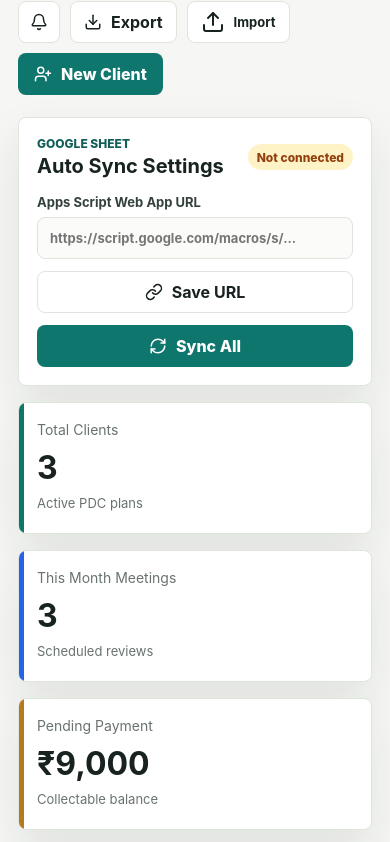
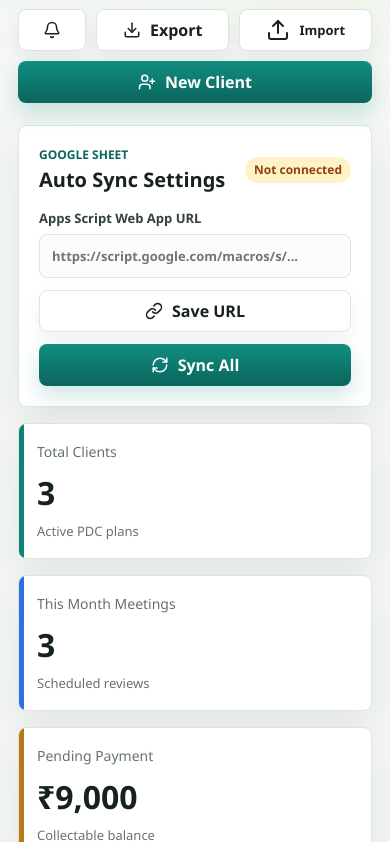
Before and after one commit to yogeshkukadiya92-stack/PDCdashboard, a plain HTML site: page index.html in a window 390 px wide. Shown: the part 254-1096 px from the top of the page. Drawn offline with nearby package versions, Linux system fonts and the light colour scheme.

Commit message:
Improve dashboard buttons save flow and UI polish

```diff
--- a/index.html
+++ b/index.html
@@ -4,7 +4,7 @@
     <meta charset="UTF-8" />
     <meta name="viewport" content="width=device-width, initial-scale=1.0" />
     <title>PDC Client Dashboard</title>
-    <link rel="stylesheet" href="./styles.css?v=20260622-6" />
+    <link rel="stylesheet" href="./styles.css?v=20260625-1" />
     <script src="https://unpkg.com/lucide@latest/dist/umd/lucide.min.js"></script>
   </head>
   <body>
@@ -135,7 +135,7 @@
             </button>
           </div>
 
-          <form id="clientForm" class="client-form">
+          <form id="clientForm" class="client-form" novalidate>
             <input type="hidden" id="clientId" />
 
             <label>
@@ -211,7 +211,7 @@
               <textarea id="notes" rows="3" placeholder="Diet focus, special condition, follow-up points"></textarea>
             </label>
 
-            <button class="primary-button full" type="submit" onclick="event.stopImmediatePropagation(); handleSubmit(event); return false;">
+            <button class="primary-button full" type="button" onclick="event.stopImmediatePropagation(); handleSubmit(event); return false;">
               <i data-lucide="save"></i>
               Save Client
             </button>
@@ -291,7 +291,7 @@
               <span class="badge" id="installmentTotal">₹0</span>
             </div>
 
-            <form id="paymentForm" class="payment-form">
+            <form id="paymentForm" class="payment-form" novalidate>
               <div class="field-row">
                 <label>
                   Date
@@ -317,7 +317,7 @@
                   <input id="paymentNote" placeholder="Receipt / reference" />
                 </label>
               </div>
-              <button class="primary-button full" type="submit" onclick="event.stopImmediatePropagation(); addPayment(event); return false;">
+              <button class="primary-button full" type="button" onclick="event.stopImmediatePropagation(); addPayment(event); return false;">
                 <i data-lucide="plus"></i>
                 Add Installment
               </button>
@@ -355,6 +355,6 @@
 
     <div class="toast" id="toast" role="status" aria-live="polite"></div>
 
-    <script src="./app.js?v=20260622-6"></script>
+    <script src="./app.js?v=20260625-1"></script>
   </body>
 </html>
--- a/styles.css
+++ b/styles.css
@@ -1,17 +1,18 @@
 :root {
   color-scheme: light;
-  --bg: #f6f7f4;
+  --bg: #f4f7f5;
   --surface: #ffffff;
-  --surface-soft: #f1f5ef;
-  --ink: #182321;
-  --muted: #69736d;
-  --line: #dde5dc;
-  --teal: #0f766e;
-  --teal-dark: #115e59;
-  --blue: #2563eb;
-  --amber: #b7791f;
-  --rose: #be123c;
-  --shadow: 0 18px 45px rgba(24, 35, 33, 0.09);
+  --surface-soft: #eef6f2;
+  --ink: #17211f;
+  --muted: #65736d;
+  --line: #dbe6df;
+  --teal: #0d8377;
+  --teal-dark: #0b655d;
+  --blue: #2f6fe4;
+  --amber: #b87918;
+  --rose: #c92b52;
+  --shadow: 0 18px 45px rgba(23, 33, 31, 0.08);
+  --shadow-soft: 0 8px 22px rgba(23, 33, 31, 0.06);
   --radius: 8px;
   --sidebar: 280px;
 }
@@ -27,9 +28,12 @@ html {
 body {
   margin: 0;
   min-height: 100vh;
-  background: var(--bg);
+  background:
+    linear-gradient(180deg, rgba(13, 131, 119, 0.08), rgba(13, 131, 119, 0) 280px),
+    radial-gradient(circle at top right, rgba(215, 242, 103, 0.16), transparent 360px),
+    var(--bg);
   color: var(--ink);
-  font-family: Inter, ui-sans-serif, system-ui, -apple-system, BlinkMacSystemFont, "Segoe UI", sans-serif;
+  font-family: "Segoe UI", "Aptos", "Trebuchet MS", ui-sans-serif, system-ui, sans-serif;
   letter-spacing: 0;
 }
 
@@ -49,12 +53,13 @@ label.file-button {
   position: fixed;
   inset: 0 auto 0 0;
   width: var(--sidebar);
-  background: #13201d;
+  background: linear-gradient(180deg, #0f1d19, #142821);
   color: #f7fbf8;
   padding: 24px 18px;
   display: flex;
   flex-direction: column;
   gap: 30px;
+  box-shadow: 12px 0 35px rgba(15, 29, 25, 0.16);
 }
 
 .brand {
@@ -107,12 +112,18 @@ label.file-button {
   gap: 12px;
   padding: 12px;
   border-radius: var(--radius);
+  min-height: 46px;
+  transition: background 160ms ease, color 160ms ease, transform 160ms ease;
 }
 
 .nav-links a.active,
 .nav-links a:hover {
   background: rgba(255, 255, 255, 0.1);
   color: #ffffff;
+}
+
+.nav-links a:hover {
+  transform: translateX(2px);
 }
 
 .nav-links svg,
@@ -138,7 +149,7 @@ button svg,
 
 .app-shell {
   margin-left: var(--sidebar);
-  padding: 28px;
+  padding: 28px 30px 40px;
 }
 
 .page-section {
@@ -208,17 +219,23 @@ button svg,
   justify-content: center;
   gap: 9px;
   white-space: nowrap;
+  position: relative;
+  z-index: 2;
+  pointer-events: auto;
+  transition: transform 150ms ease, box-shadow 150ms ease, background 150ms ease, border-color 150ms ease;
 }
 
 .primary-button {
-  background: var(--teal);
+  background: linear-gradient(180deg, #108e80, var(--teal-dark));
   color: #ffffff;
   padding: 0 16px;
   font-weight: 800;
+  box-shadow: 0 10px 22px rgba(13, 131, 119, 0.2);
 }
 
 .primary-button:hover {
   background: var(--teal-dark);
+  transform: translateY(-1px);
 }
 
 .ghost-button,
@@ -226,11 +243,20 @@ button svg,
   background: var(--surface);
   color: var(--ink);
   border: 1px solid var(--line);
+  box-shadow: var(--shadow-soft);
 }
 
 .ghost-button {
   padding: 0 13px;
   font-weight: 750;
+}
+
+.ghost-button:hover,
+.icon-button:hover,
+.action-button:hover {
+  border-color: rgba(13, 131, 119, 0.42);
+  box-shadow: 0 10px 24px rgba(23, 33, 31, 0.08);
+  transform: translateY(-1px);
 }
 
 .icon-button {
@@ -282,6 +308,8 @@ button svg,
   min-height: 132px;
   position: relative;
   overflow: hidden;
+  display: grid;
+  align-content: space-between;
 }
 
 .metric::before {
@@ -334,7 +362,7 @@ button svg,
 }
 
 .panel {
-  padding: 18px;
+  padding: 20px;
 }
 
 .panel-heading {
@@ -373,13 +401,14 @@ input,
 select,
 textarea {
   width: 100%;
-  min-height: 42px;
+  min-height: 44px;
   border: 1px solid var(--line);
   border-radius: var(--radius);
-  background: #fbfcfa;
+  background: #fbfdfb;
   color: var(--ink);
   padding: 10px 12px;
   outline: 0;
+  transition: border-color 150ms ease, box-shadow 150ms ease, background 150ms ease;
 }
 
 textarea {
@@ -392,6 +421,7 @@ select:focus,
 textarea:focus {
   border-color: var(--teal);
   box-shadow: 0 0 0 3px rgba(15, 118, 110, 0.13);
+  background: #ffffff;
 }
 
 .reminder-list {
@@ -486,12 +516,15 @@ textarea:focus {
 
 .table-wrap {
   overflow-x: auto;
+  border: 1px solid var(--line);
+  border-radius: var(--radius);
 }
 
 table {
   width: 100%;
   min-width: 1120px;
   border-collapse: collapse;
+  background: #ffffff;
 }
 
 th,
@@ -507,6 +540,18 @@ th {
   color: var(--muted);
   font-size: 12px;
   text-transform: uppercase;
+  background: #f7faf8;
+  position: sticky;
+  top: 0;
+  z-index: 1;
+}
+
+tbody tr {
+  transition: background 150ms ease;
+}
+
+tbody tr:hover {
+  background: #f8fbf9;
 }
 
 .row-highlight {
@@ -548,6 +593,9 @@ th {
   display: inline-grid;
   place-items: center;
   color: var(--ink);
+  position: relative;
+  z-index: 2;
+  cursor: pointer;
 }
 
 .action-button svg {
@@ -760,6 +808,7 @@ th {
   opacity: 0;
   pointer-events: none;
   transition: 180ms ease;
+  z-index: 20;
 }
 
 .toast.show {
@@ -803,6 +852,7 @@ th {
 
   .nav-links a {
     justify-content: center;
+    min-height: 48px;
   }
 
   .nav-links span,
@@ -829,6 +879,12 @@ th {
   .topbar-actions,
   .table-tools {
     justify-content: flex-start;
+    width: 100%;
+  }
+
+  .topbar-actions > *,
+  .table-tools > * {
+    flex: 1 1 auto;
   }
 
   .overview-grid {
```
